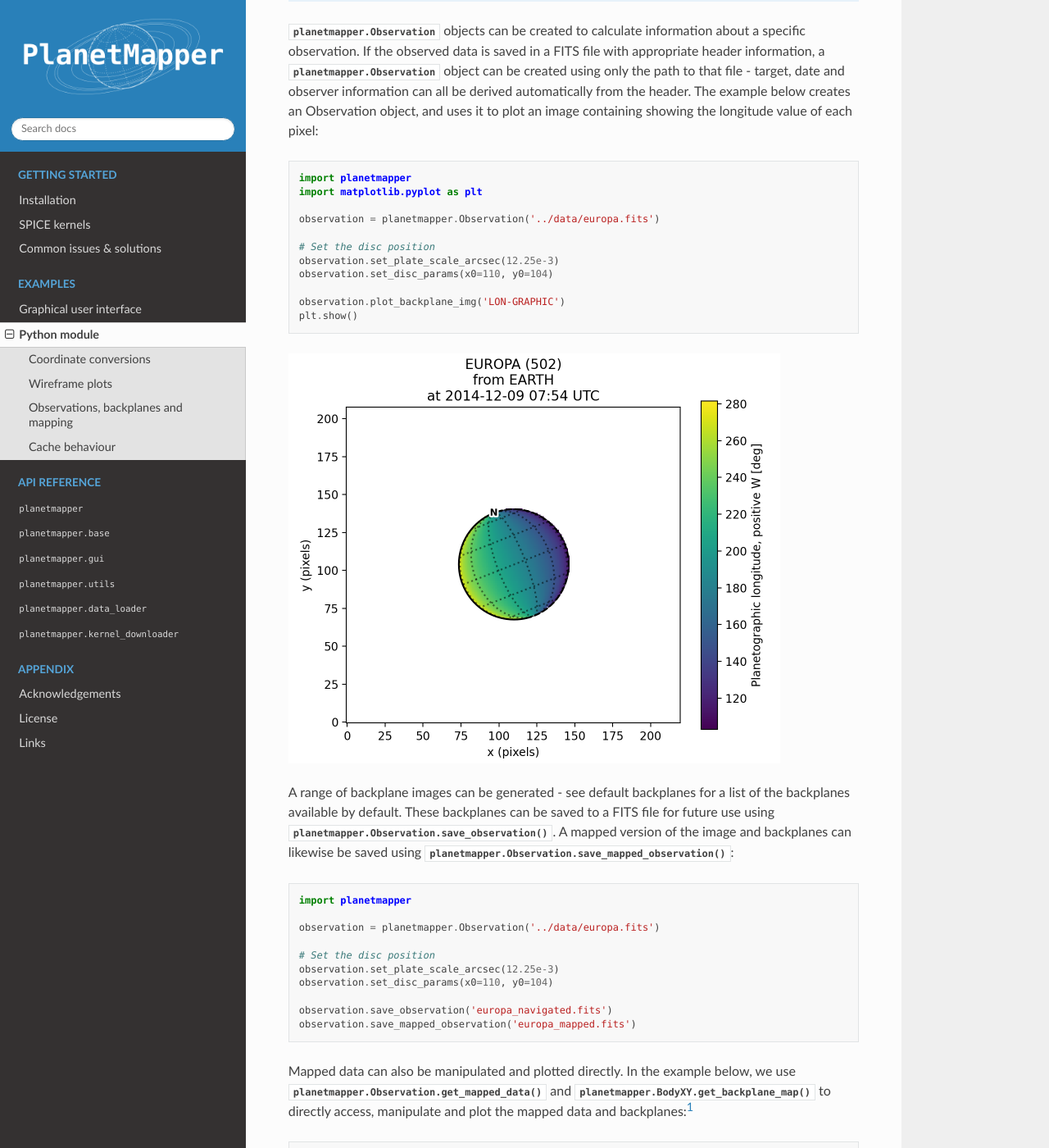
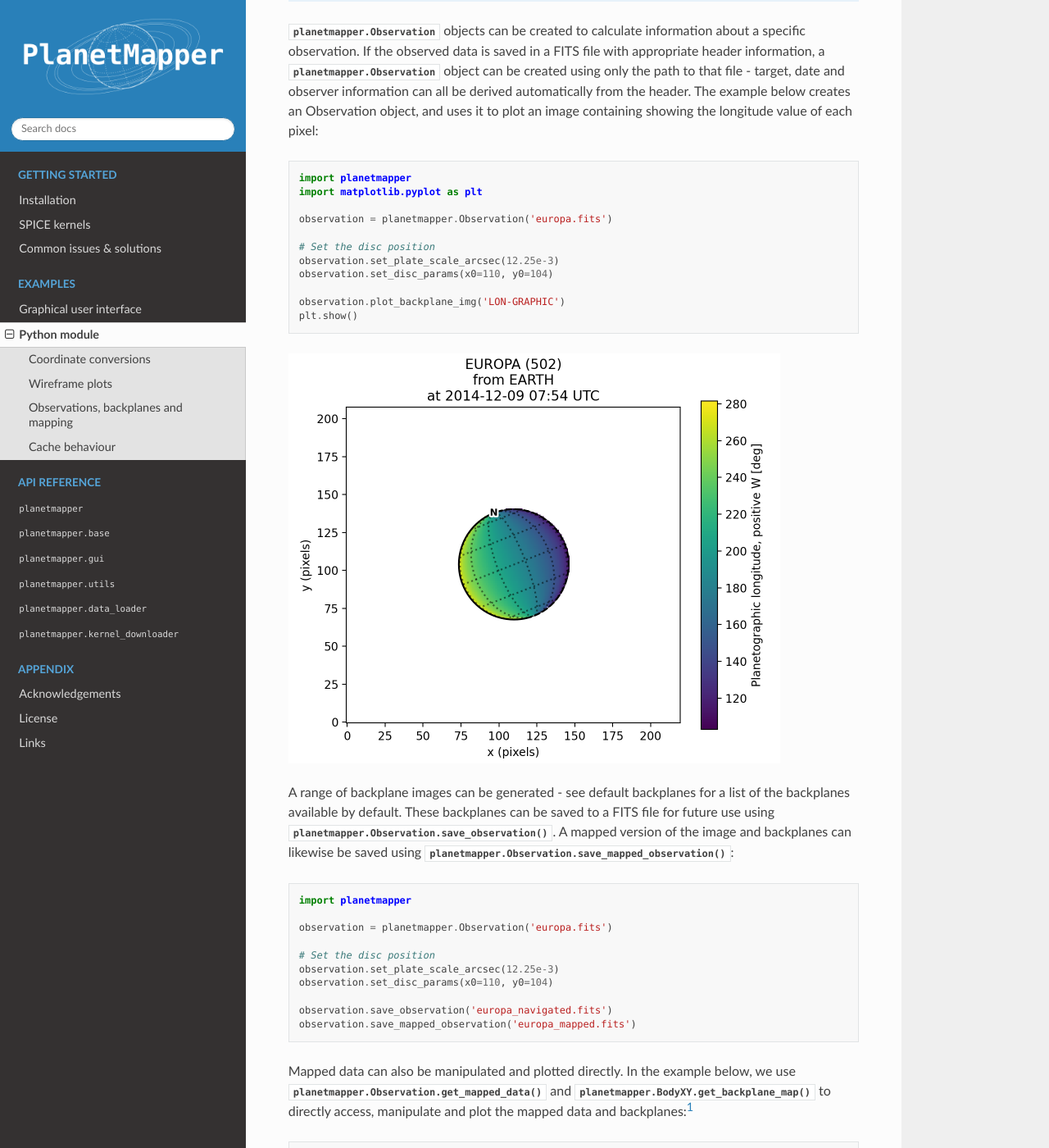
Before and after one commit to ortk95/planetmapper, a Sphinx documentation site: the page built from docs/general_python_api.rst, in a window 1280 px wide and 1400 px high, scrolled down 4565 px. Shown: the whole window at 82% size. Built offline with Sphinx 7.4.7 and the Read the Docs theme 2.0.0, drawn with Linux system fonts in a browser that asks for light colours; the version number could not be read and is left out; some of the changed text lies outside the part shown.

Commit message:
Simplified paths in examples
No real need for the complex directory structures

```diff
--- a/docs/general_python_api.rst
+++ b/docs/general_python_api.rst
@@ -130,7 +130,7 @@ Observations, backplanes and mapping
     import planetmapper
     import matplotlib.pyplot as plt
 
-    observation = planetmapper.Observation('../data/europa.fits')
+    observation = planetmapper.Observation('europa.fits')
 
     # Set the disc position
     observation.set_plate_scale_arcsec(12.25e-3)
@@ -147,7 +147,7 @@ A range of backplane images can be generated - see :ref:`default backplanes` for
 
     import planetmapper
 
-    observation = planetmapper.Observation('../data/europa.fits')
+    observation = planetmapper.Observation('europa.fits')
 
     # Set the disc position
     observation.set_plate_scale_arcsec(12.25e-3)
@@ -165,7 +165,7 @@ Mapped data can also be manipulated and plotted directly. In the example below,
 
     # This uses a JPG image, so we need to manually specify details (e.g. target)
     observation = planetmapper.Observation(
-        '../data/jupiter.jpg',
+        'jupiter.jpg',
         target='jupiter',
         utc='2020-08-25 02:30:40',
         observer='HST',
```
